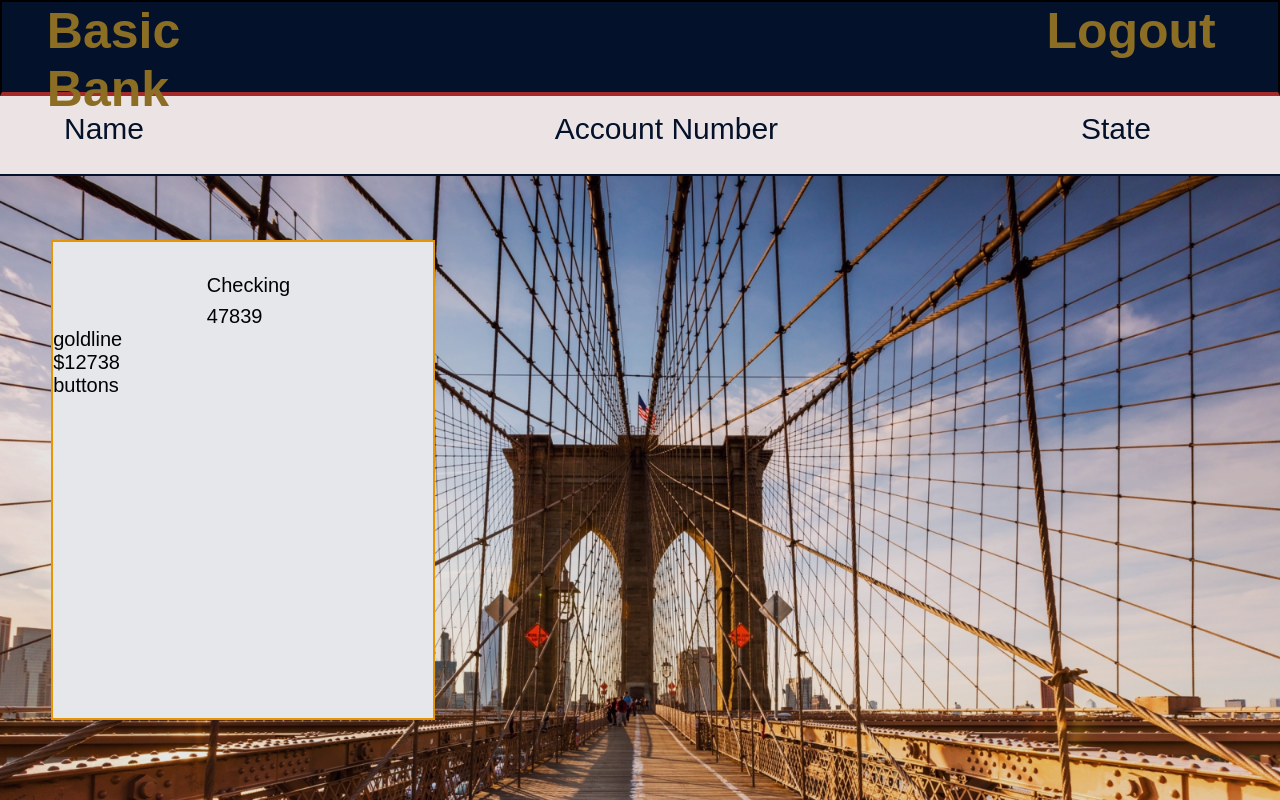
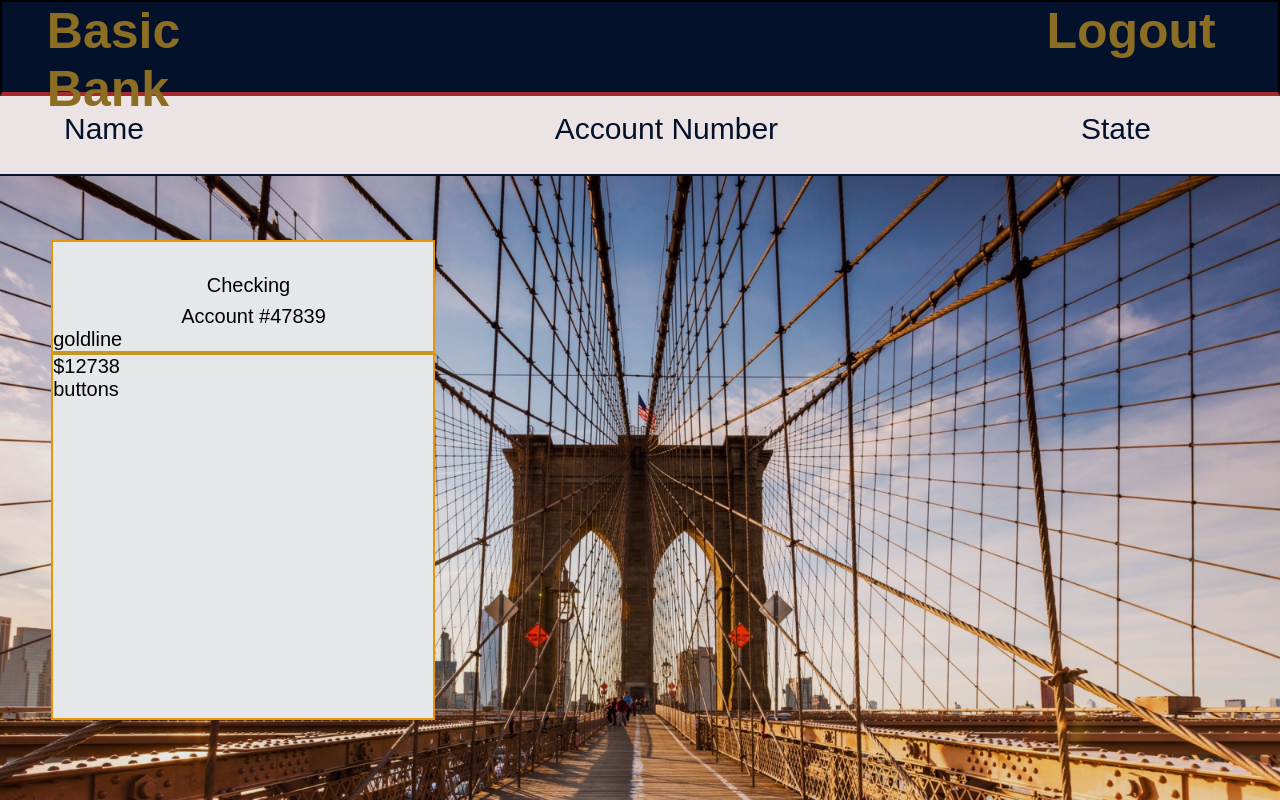
Before and after one commit to cyberstizz/basicbank, a React (Create React App) app: page /accounts in a window 1280 px wide. Built offline with nearby package versions, Linux system fonts and the light colour scheme; no server answers.

Commit message:
added goldline css rules

```diff
--- a/src/components/AccountCard.css
+++ b/src/components/AccountCard.css
@@ -20,7 +20,10 @@
 }
 
 .accountNumber{
-    margin-left: 12vw;
+    margin-left: 10vw;
     margin-top: 1vh;
+}
 
+.goldLine{
+border-bottom: solid 4px goldenrod;
 }
--- a/src/components/AccountCard.js
+++ b/src/components/AccountCard.js
@@ -10,7 +10,7 @@ const AccountCard = (accountType, accountNumber, accountBalance) => {
 
       <div className='accountType'>Checking</div>
 
-      <div className='accountNumber'>47839</div>
+      <div className='accountNumber'>Account #47839</div>
       <div className='goldLine'>goldline</div>
       <div className='accountBalance'>$12738</div>
       <div className='accountButtons'>buttons</div>
```
